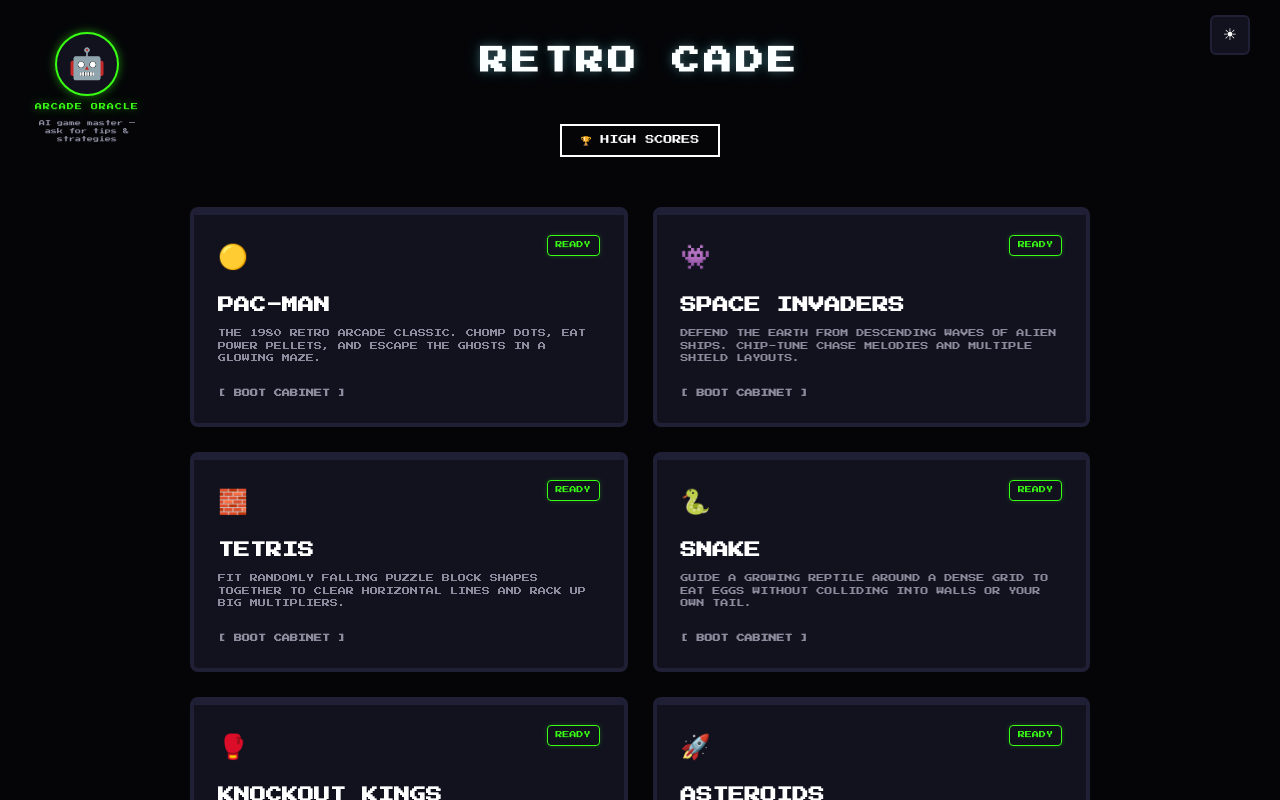
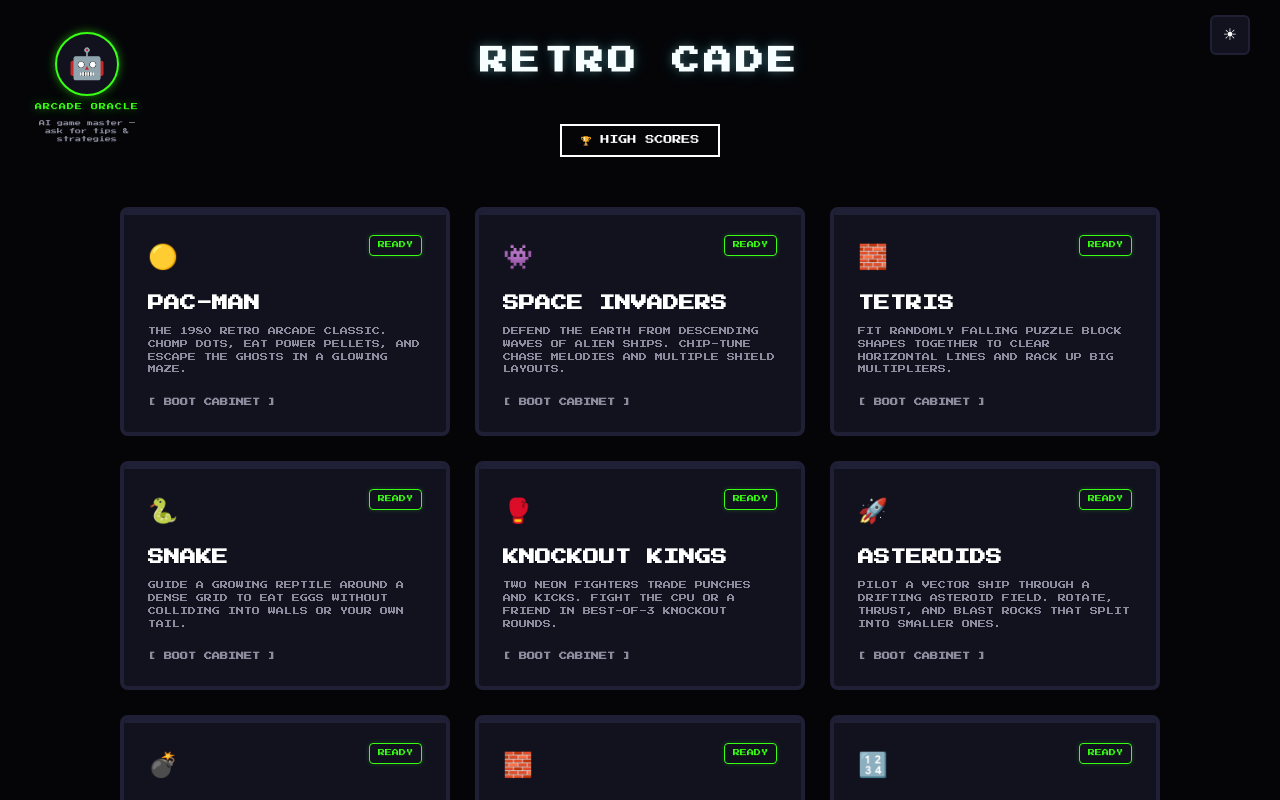
Before and after one commit to benKrt1/retroGame, a Next.js app: page / in a window 1280 px wide. Shown: the top 800 px of the page. Built offline with nearby package versions, Linux system fonts and the light colour scheme.

Commit message:
Show three game cabinets per row on desktop
Add a 3-column grid breakpoint at 920px (1 col on phones, 2 on tablets) and
widen the grid so the nine cabinets lay out 3x3 on desktop.

```diff
--- a/src/app/page.module.css
+++ b/src/app/page.module.css
@@ -68,13 +68,19 @@
   grid-template-columns: repeat(1, 1fr);
   gap: 25px;
   width: 100%;
-  max-width: 900px;
+  max-width: 1040px;
   z-index: 10;
 }
 
 @media (min-width: 640px) {
   .gameGrid {
     grid-template-columns: repeat(2, 1fr);
+  }
+}
+
+@media (min-width: 920px) {
+  .gameGrid {
+    grid-template-columns: repeat(3, 1fr);
   }
 }
 
```
